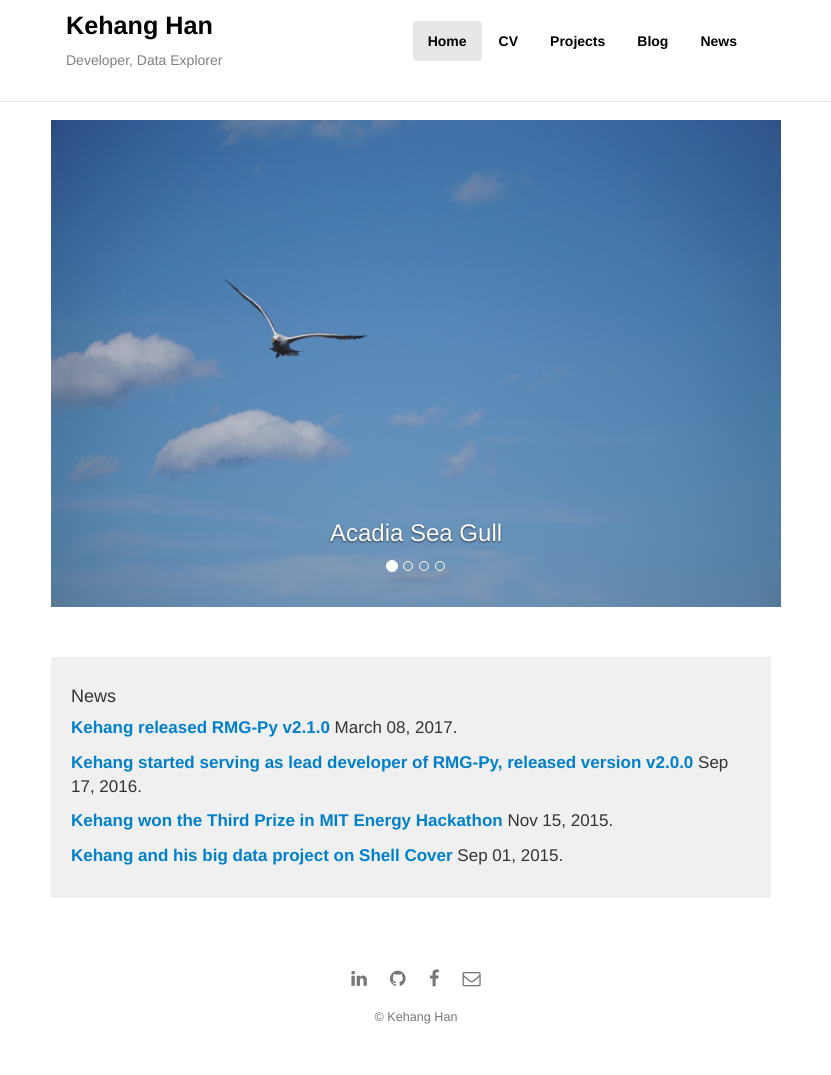
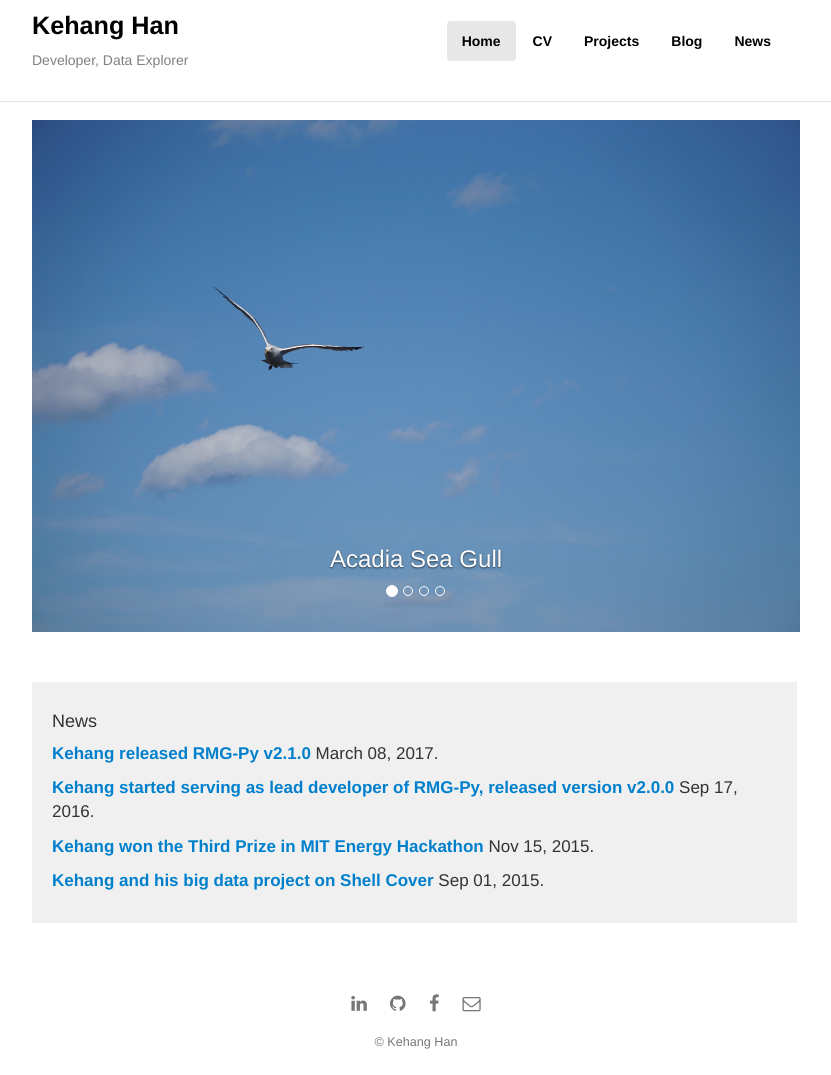
Before and after one commit to KEHANG/kehanghan.com, a Flask app: page / in a window 1280 px wide. Shown: the whole page, without its empty margins (224-1055 px from the left). Before the commit the page ends 1024 px from the top, so only its background shows below. Run offline with Flask 2, Linux system fonts and the light colour scheme; some libraries are stand-ins or nearby versions.

Commit message:
improve css so that different screen sizes still have same experiences

```diff
--- a/kehangsite/static/css/jumbotron-narrow.css
+++ b/kehangsite/static/css/jumbotron-narrow.css
@@ -34,7 +34,7 @@ body {
 /* Customize container */
 @media (min-width: 768px) {
   .container {
-    max-width: 730px;
+    max-width: 60%;
   }
 }
 .container-narrow > hr {
--- a/kehangsite/static/css/main.css
+++ b/kehangsite/static/css/main.css
@@ -2,7 +2,7 @@
   display:table-cell;
   background:#f0f0f0;
   padding:20px;
-  border-right:10px solid white;
+  border-right: solid white;
 }
 
 .home-bottom {
@@ -11,7 +11,6 @@
   width:100%;
   height:200px;
   border:none;
-  max-width:980px;
   margin-top:50px;
   margin-left:auto;
   margin-right:auto;
@@ -47,8 +46,8 @@
 }
 
 #fix_nav_top {
-  padding-left: 290px;
-  padding-right: 290px;
+  padding-left: 20%;
+  padding-right: 20%;
   background-color: white;
 }
 
```
